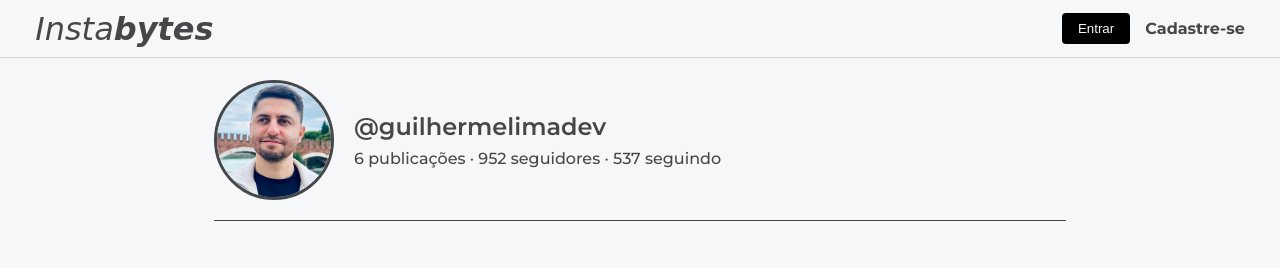
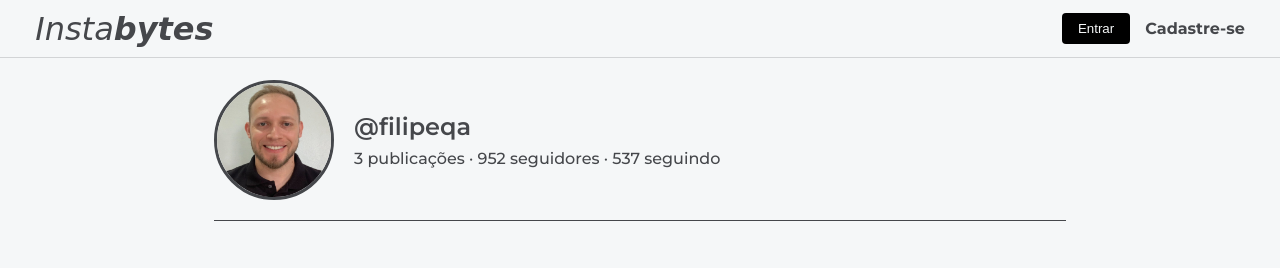
Before and after one commit to qafilipesilva/aula05-Imersao, a website built with Parcel: page imersao-backend-gemini-2024-front-main/imersao-backend-gemini-2024-front-main/index.html in a window 1280 px wide. Built offline with nearby package versions, Linux system fonts and the light colour scheme; no server answers; a web font is replaced by a local one.

Commit message:
Exclusão de foto .jpeg; inclusão de foto .png. Alterações do frontend do InstaBytes.

```diff
--- a/imersao-backend-gemini-2024-front-main/imersao-backend-gemini-2024-front-main/index.html
+++ b/imersao-backend-gemini-2024-front-main/imersao-backend-gemini-2024-front-main/index.html
@@ -23,10 +23,10 @@
 
     <main class="profile-container">
         <section class="profile-header">
-            <img src="photos/gui.jpeg" alt="Foto de perfil de Guilherme Lima, um desenvolvedor apaixonado por viagens." class="profile-pic" />
+            <img src="photos/fi.png" alt="Foto de perfil de Filipe Silva, um Qa querendo ser desenvolvedor e apaixonado por viagens." class="profile-pic" />
             <div class="profile-info">
-                <h1>@guilhermelimadev</h1>
-                <p>6 publicações · 952 seguidores · 537 seguindo</p>
+                <h1>@filipeqa</h1>
+                <p>3 publicações · 952 seguidores · 537 seguindo</p>
             </div>
         </section>
 
```
Also changed, not shown: imersao-backend-gemini-2024-front-main/imersao-backend-gemini-2024-front-main/photos/fi.png (added), imersao-backend-gemini-2024-front-main/imersao-backend-gemini-2024-front-main/photos/gui.jpeg (deleted).
